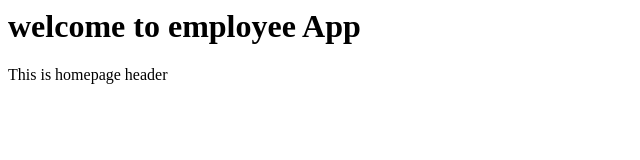
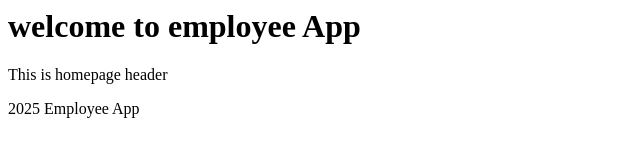
Before and after one commit to tanziil-malik/employee-app, a plain HTML site: page index.html in a window 1280 px wide. Shown: the whole page, without its empty margins (0-640 px from the left). Drawn offline with Linux system fonts and the light colour scheme.

Commit message:
Added footer section

```diff
--- a/index.html
+++ b/index.html
@@ -1,2 +1,5 @@
 <h1>welcome to employee App</h1>
 <p>This is homepage header</p>
+<footer>
+    <p>2025 Employee App</p>
+</footer>
```
